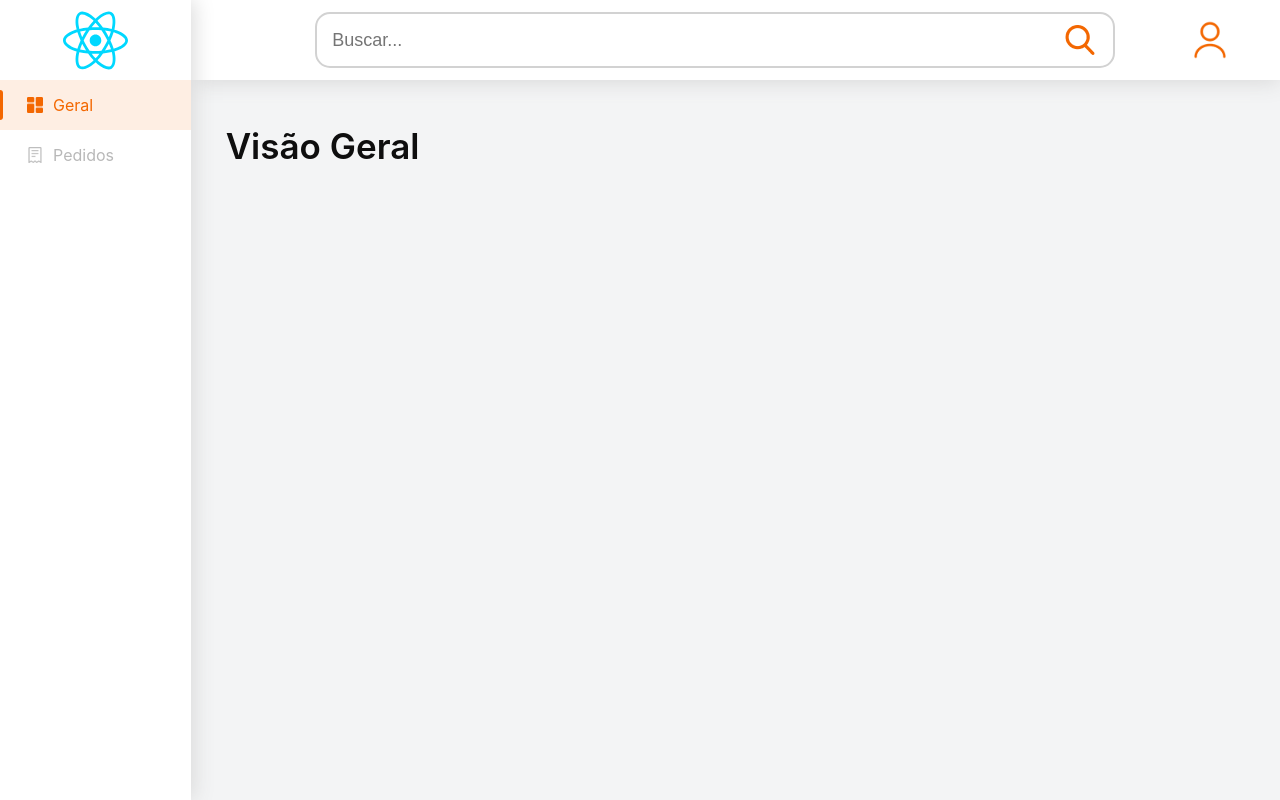
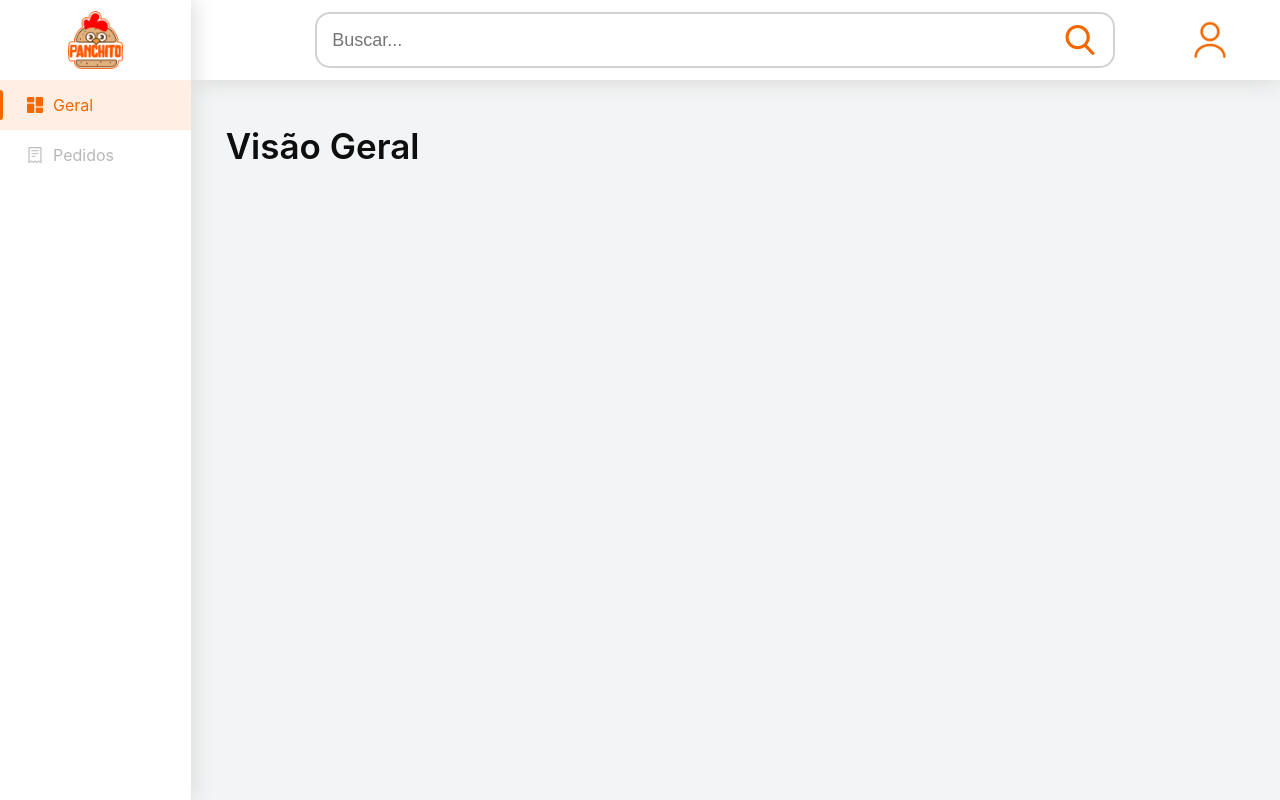
Before and after one commit to Javex-Inc/panchito-frontend, a React (Vite) app: page / in a window 1280 px wide. Built offline with nearby package versions, Linux system fonts and the light colour scheme.

Commit message:
style: added panchito logo to the components

```diff
--- a/index.html
+++ b/index.html
@@ -2,7 +2,7 @@
 <html lang="pt-BR">
   <head>
     <meta charset="UTF-8" />
-    <link rel="icon" type="image/svg+xml" href="/vite.svg" />
+    <link rel="icon" type="image/svg+xml" href="./src/assets/logo-panchito.png" />
     <meta name="viewport" content="width=device-width, initial-scale=1.0" />
     <title>Panchito</title>
   </head>
--- a/src/components/SideBar/index.jsx
+++ b/src/components/SideBar/index.jsx
@@ -9,7 +9,7 @@
     return (
         <div className='sideBar'>
             <div className='mainIcon'>
-                <img src="src/assets/react.svg"/>
+                <img src="src/assets/logo-panchito.png"/>
             </div>
             <div className='options'>
                 <OptionCard title={'Geral'} path={'/'} active={active} iconName={'dashboard'} onClick={() => setActive('Geral')}/>
--- a/src/components/SideBar/style.css
+++ b/src/components/SideBar/style.css
@@ -14,6 +14,6 @@
 }
 
 .mainIcon img {
-    width: 65px;
-    height: 65px;
+    width: 55px;
+    height: auto;
 }
```
Also changed, not shown: src/assets/logo-panchito.png (added).
